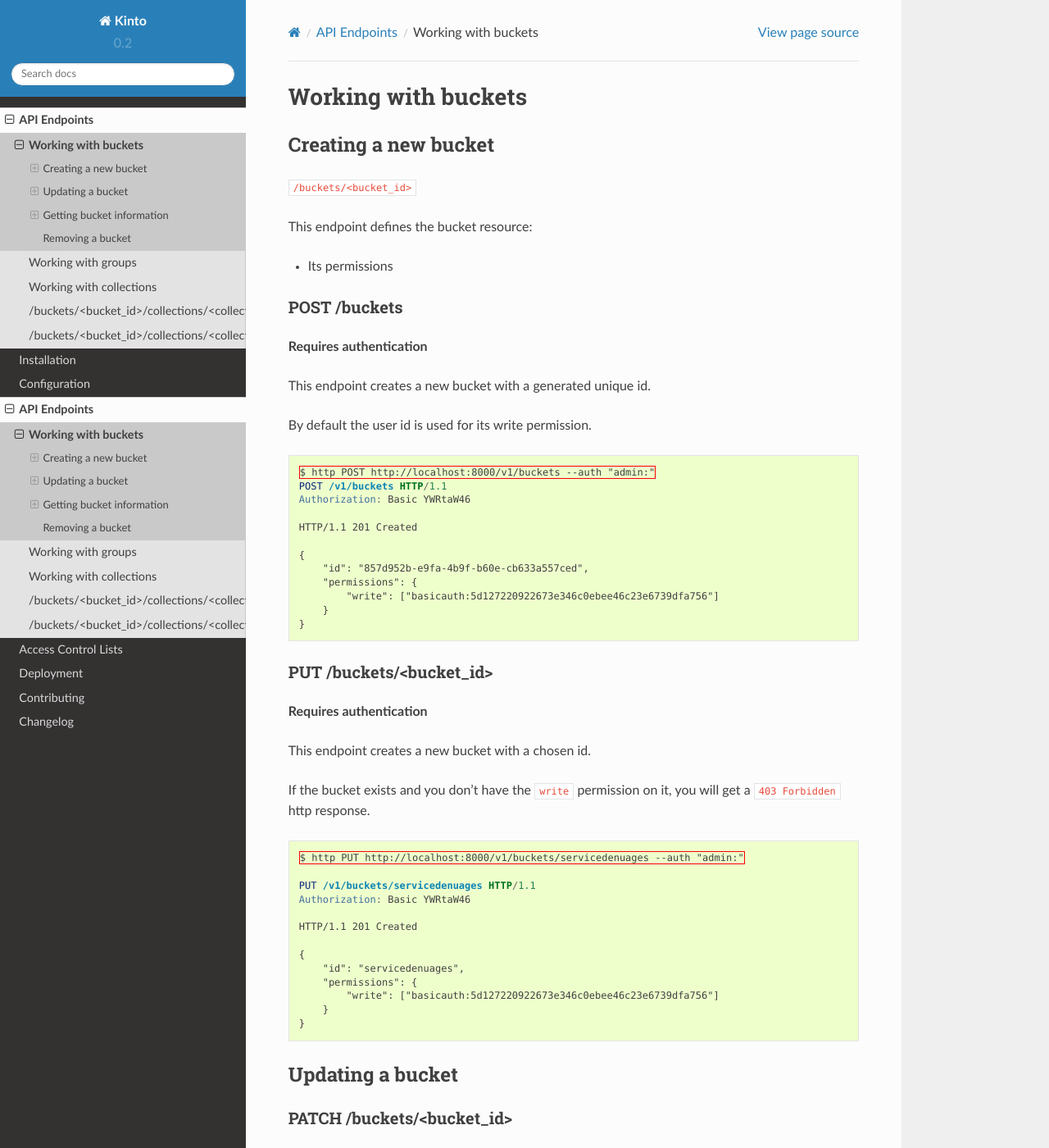
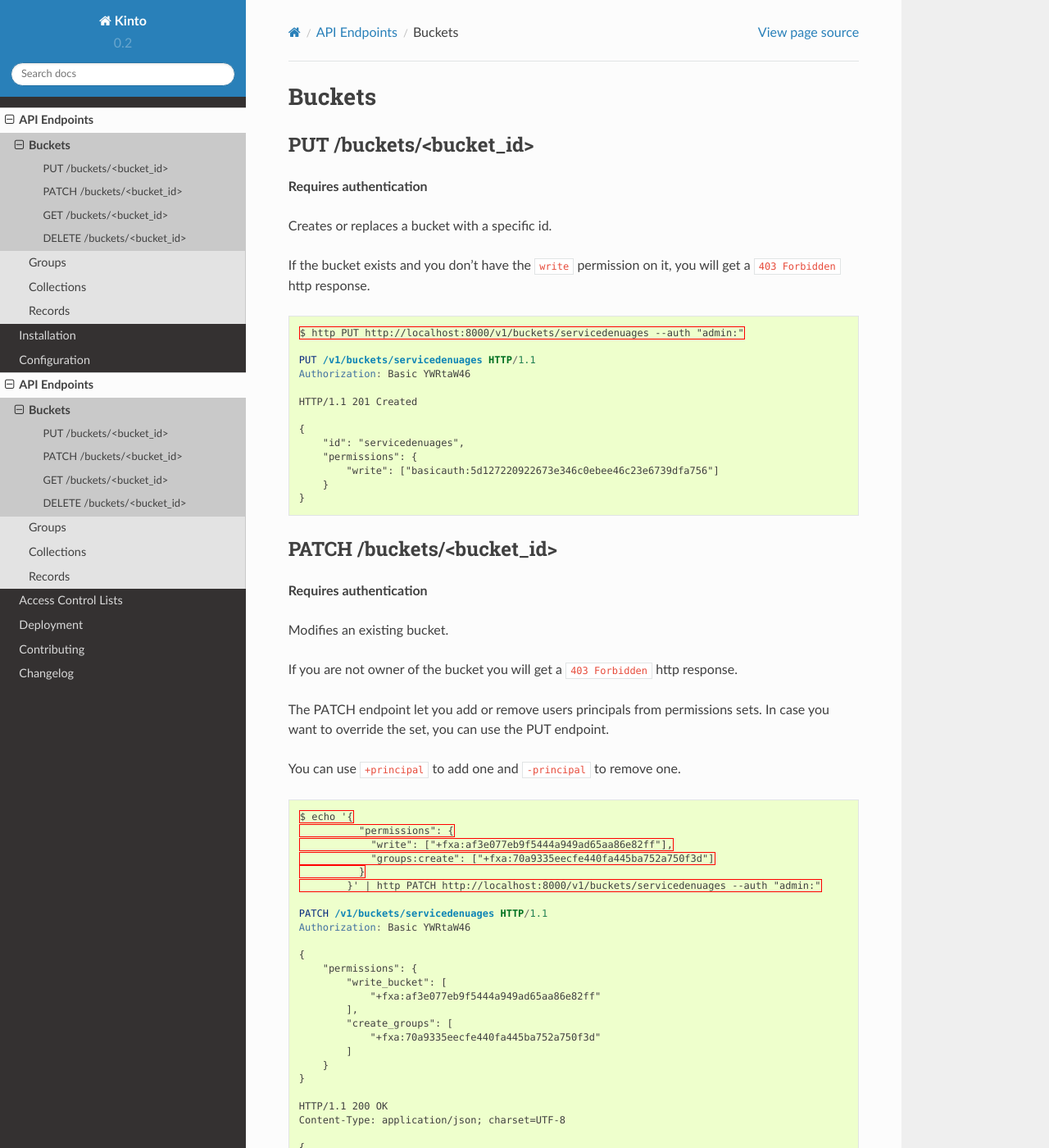
Before and after one commit to Kinto/kinto, a Sphinx documentation site: the page built from docs/api/buckets.rst, in a window 1280 px wide and 1400 px high. Shown: the whole window at 82% size. Built offline with Sphinx 7.4.7 and the Read the Docs theme 2.0.0, drawn with Linux system fonts in a browser that asks for light colours; some of the changed text lies outside the part shown.

Commit message:
Rework descriptions of endpoints

```diff
--- a/docs/api/buckets.rst
+++ b/docs/api/buckets.rst
@@ -1,50 +1,14 @@
-Working with buckets
-====================
-
 .. _buckets:
 
+Buckets
+#######
 
-Creating a new bucket
----------------------
-
-``/buckets/<bucket_id>``
-
-This endpoint defines the bucket resource:
-
-* Its permissions
-
-
-POST /buckets
-'''''''''''''
+PUT /buckets/<bucket_id>
+========================
 
 **Requires authentication**
 
-This endpoint creates a new bucket with a generated unique id.
-
-By default the user id is used for its write permission.
-
-.. code-block:: http
-
-    $ http POST http://localhost:8000/v1/buckets --auth "admin:"
-    POST /v1/buckets HTTP/1.1
-    Authorization: Basic YWRtaW46
-
-    HTTP/1.1 201 Created
-
-    {
-        "id": "857d952b-e9fa-4b9f-b60e-cb633a557ced",
-        "permissions": {
-            "write": ["basicauth:5d127220922673e346c0ebee46c23e6739dfa756"]
-        }
-    }
-
-
-PUT /buckets/<bucket_id>
-''''''''''''''''''''''''
-
-**Requires authentication**
-
-This endpoint creates a new bucket with a chosen id.
+Creates or replaces a bucket with a specific id.
 
 If the bucket exists and you don't have the ``write`` permission on
 it, you will get a ``403 Forbidden`` http response.
@@ -66,15 +30,12 @@ it, you will get a ``403 Forbidden`` http response.
     }
 
 
-Updating a bucket
------------------
-
 PATCH /buckets/<bucket_id>
-''''''''''''''''''''''''''
+==========================
 
 **Requires authentication**
 
-This endpoint lets you update an existing bucket.
+Modifies an existing bucket.
 
 If you are not owner of the bucket you will get a ``403 Forbidden`` http response.
 
@@ -124,13 +85,12 @@ You can use ``+principal`` to add one and ``-principal`` to remove one.
     }
 
 
-Getting bucket information
---------------------------
+GET /buckets/<bucket_id>
+========================
 
-GET /buckets/<bucket_id>
-''''''''''''''''''''''''
+**Requires authentication**
 
-This endpoint lets you get bucket information.
+Returns a specific bucket by its id.
 
 .. code-block:: http
 
@@ -155,10 +115,12 @@ This endpoint lets you get bucket information.
     }
 
 
-Removing a bucket
------------------
+DELETE /buckets/<bucket_id>
+===========================
 
-This endpoint lets you delete a bucket and everything inside.
+**Requires authentication**
+
+Deletes a specific bucket, and **everything under it**.
 
 .. code-block:: http
 
```
Also changed, not shown: docs/api/collections.rst (+15 -31 lines), docs/api/groups.rst (+19 -27 lines), docs/api/index.rst (+5 -4 lines), docs/api/records.rst (added, +41 -0 lines).
